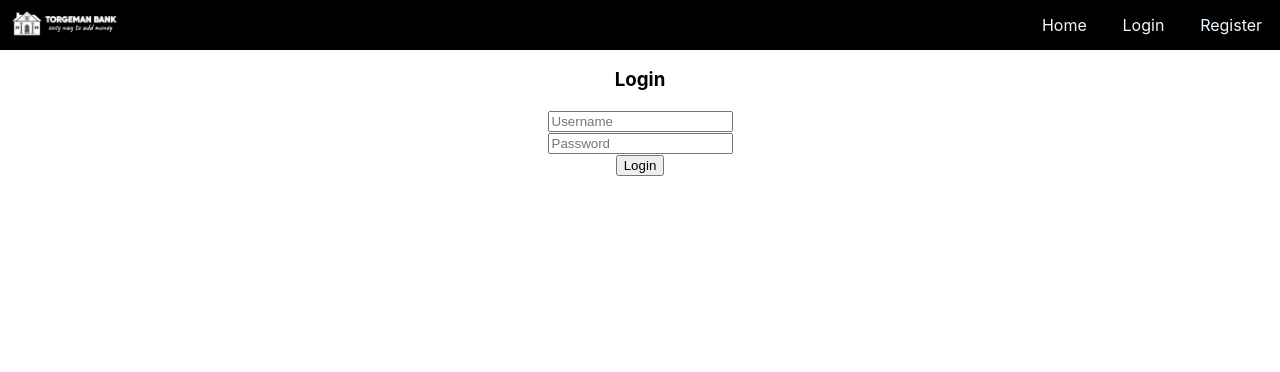
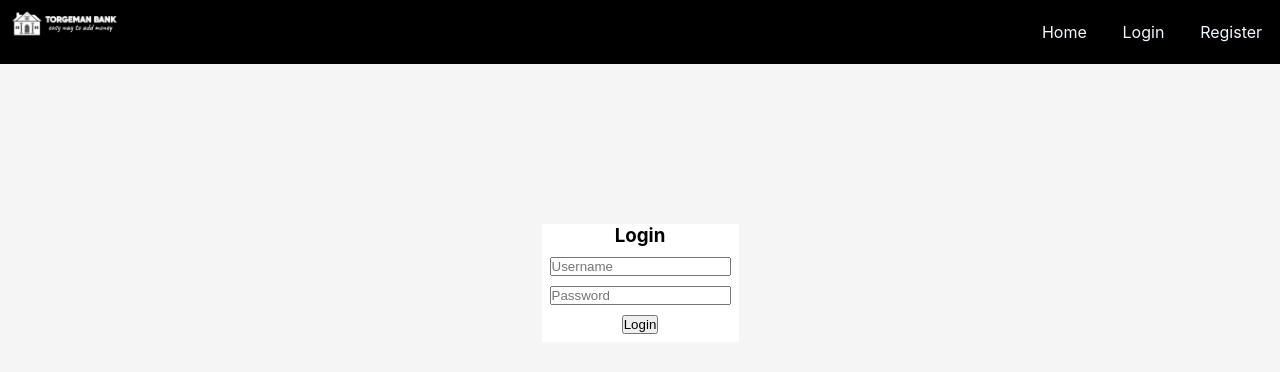
Before and after one commit to mahde232/turgeman-bank, a React (Create React App) app: page /login in a window 1280 px wide. Shown: the top 372 px of the page. Built offline with nearby package versions, Linux system fonts and the light colour scheme.

Commit message:
added routing between components + minor css

```diff
--- a/src/App.css
+++ b/src/App.css
@@ -1,3 +1,9 @@
+* {
+  padding: 0;
+  margin: 0;
+  box-sizing: border-box;
+}
 .App {
+  background: whitesmoke;
   text-align: center;
 }
--- a/src/App.js
+++ b/src/App.js
@@ -4,14 +4,26 @@ import Login from './components/Login.component';
 import Register from './components/Register.component';
 import Navbar from './components/Navbar.component';
 import './App.css';
+import React,{ useState, useEffect } from 'react';
 
 function App() {
+  const [loggedInUser,setLoggedInUser] = useState(null)
+
+  const getLoggedInUser = (objOfUser) => {
+    console.log('father was informed=',objOfUser);
+    setLoggedInUser(objOfUser);
+  }
+  const logoutHandler = () => {
+    setLoggedInUser(null)
+  }
+
   return (
     <div className="App">
       <Router>
-        <Navbar/>
+        <Navbar whoIsLoggedIn={loggedInUser} logoutCallback={logoutHandler}/>
         <Route path="/" exact component={HomePage}/>
-        <Route path="/login" component={Login}/>
+        <Route path="/login" render={()=> <Login informFatherOfLoggedInUser={getLoggedInUser} loggedInUser={loggedInUser}/>}/>
+        {/* <Route path="/login" component={Login}/> */}
         <Route path="/register" component={Register}/>
       </Router>
     </div>
--- a/src/components/HomePage.component.jsx
+++ b/src/components/HomePage.component.jsx
@@ -4,9 +4,9 @@ import Img from "../img/logo2.jpg";
 const HomePage = () => {
   return (
     <div className="turgeman-bank">
-      <img src={Img} alt="bank logo" />
-      <h2>Wellcom to Home Page</h2>
-      <p>Our Bank is the best in the world</p>
+      {/* <img src={Img} alt="bank logo" /> */}
+      <h2>Welcome to the biggest bank in Demona!</h2>
+      <p>Create money out of nothing !</p>
     </div>
   );
 };
--- a/src/components/HomePage.style.css
+++ b/src/components/HomePage.style.css
@@ -1,9 +1,8 @@
 .turgeman-bank{
-    background: whitesmoke;
     width: 100vw;
-    height: 100vh;
+    height: 92vh;
 }
 .turgeman-bank img{
-   width: 25vmax;
-   height: 10vmax;
+    width: 25vmax;
+    height: 10vmax;
 }
--- a/src/components/Login.component.jsx
+++ b/src/components/Login.component.jsx
@@ -1,16 +1,17 @@
 import React, { useState, useEffect } from 'react'
+import { useHistory } from 'react-router-dom'
 import axios from 'axios'
 import './Login.style.css'
 
 const loginAPIURL = 'https://6178efcbaa7f3400174045f4.mockapi.io/users/?username='
 
-export default function Login() {
-
+export default function Login({informFatherOfLoggedInUser,loggedInUser}) {
+    const history = useHistory();
     const [userObj,setObj] = useState({
         username: '',
         password: ''
     })
-    const [loggedIn, setLoggedIn] = useState({})
+    const [loggedIn, setLoggedIn] = useState(null)
 
     useEffect(() => {
         console.log(loggedIn);
@@ -43,6 +44,9 @@ export default function Login() {
                 if(apiResponse.data.length !== 0 && apiResponse.data[0].username.toLowerCase()===userObj.username.toLowerCase() && apiResponse.data[0].password===userObj.password) {
                     console.log('username and password are correct');
                     setLoggedIn(apiResponse.data[0])
+                    informFatherOfLoggedInUser(apiResponse.data[0])
+                    //show logged in succesfully div and timeout half a second then move back to HomePage
+                    history.push("/");
                 }
                 else {
                     alert('invalid username or password')
@@ -60,12 +64,17 @@ export default function Login() {
     }
     return (
         <div className='loginContainer'>
+        <div className='loginDiv'>
+            {loggedInUser ? <>Already Logged In</> :
+            <>
             <h3>Login</h3>
             <form id={'loginForm'} onSubmit={onFormSubmit}>
                 <div> <input type='text' name={'username'} placeholder='Username' onChange={handleOnChange}/> </div>
                 <div> <input type='password' name={'password'} autoComplete="new-password" placeholder='Password' onChange={handleOnChange}/> </div>
                 <div> <input type='submit' value='Login' /> </div>
             </form>
+            </>}
+        </div>
         </div>
     )
 }
--- a/src/components/Login.style.css
+++ b/src/components/Login.style.css
@@ -1,4 +1,17 @@
 .loginContainer {
     display: flex;
+    align-items: flex-start;
+    justify-content: center;
+    height: 92vh;
+    padding: 20vh 0;
+}
+.loginDiv {
+    display: flex;
     flex-direction: column;
+    align-items: center;
+    justify-content: flex-start;
+    background-color: white;
 }
+#loginForm div {
+    margin: 1vh;
+}
--- a/src/components/Navbar.component.jsx
+++ b/src/components/Navbar.component.jsx
@@ -2,7 +2,13 @@ import React from "react";
 import { Link } from "react-router-dom";
 import Img from "../img/logo2.jpg";
 import "./Navbar.style.css";
-const Navbar = () => {
+const Navbar = ({whoIsLoggedIn,logoutCallback}) => {
+
+  const handleLogout = () => {
+    console.log('logout btn clicked');
+    logoutCallback();
+  }
+
   return (
     <div className="navbar">
       <div className="logo">
@@ -12,6 +18,14 @@ const Navbar = () => {
         </Link>
       </div>
       <div className="nav">
+        {
+          whoIsLoggedIn ?
+          (<>
+          {console.log(whoIsLoggedIn)}
+            <div style={{color: "white"}}>Hello {whoIsLoggedIn.firstName}</div>
+            <div className="linkDiv" onClick={handleLogout}>Logout</div>
+          </>)
+          : (<>
             <div className="linkDiv">
             <Link className="link" to="/">
               Home
@@ -27,6 +41,8 @@ const Navbar = () => {
                 Register
               </Link>
             </div>
+          </>)
+        }
       </div>
     </div>
   );
--- a/src/components/Navbar.style.css
+++ b/src/components/Navbar.style.css
@@ -21,6 +21,7 @@
   display: flex;
   justify-content: space-between;
   background: black;
+  height: 8vh;
 }
 .nav {
   display: flex;
@@ -34,6 +35,7 @@
   text-decoration: none;
 }
 .linkDiv {
+  color: aliceblue;
   padding: 1vh 1vw;
 }
 .linkDiv:hover {
```
Lines whose indentation alone changed are shown as unchanged.
